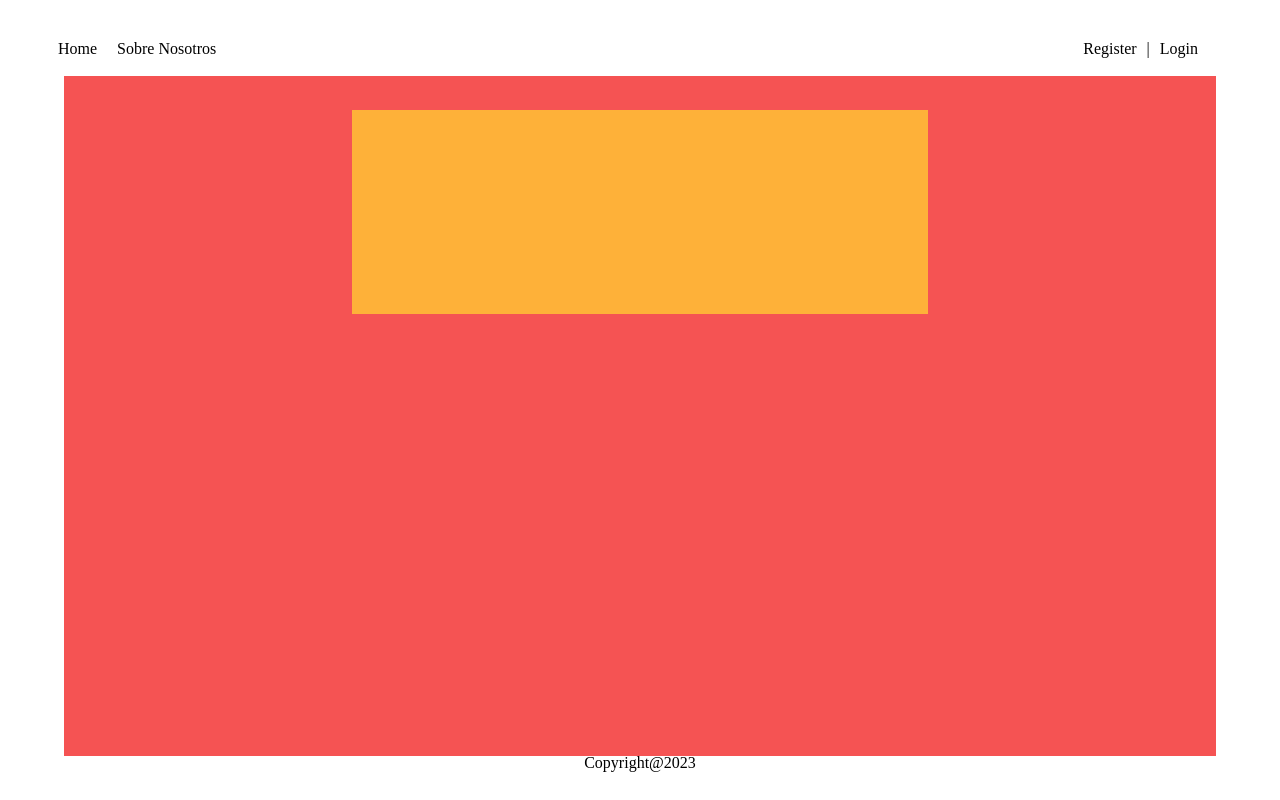
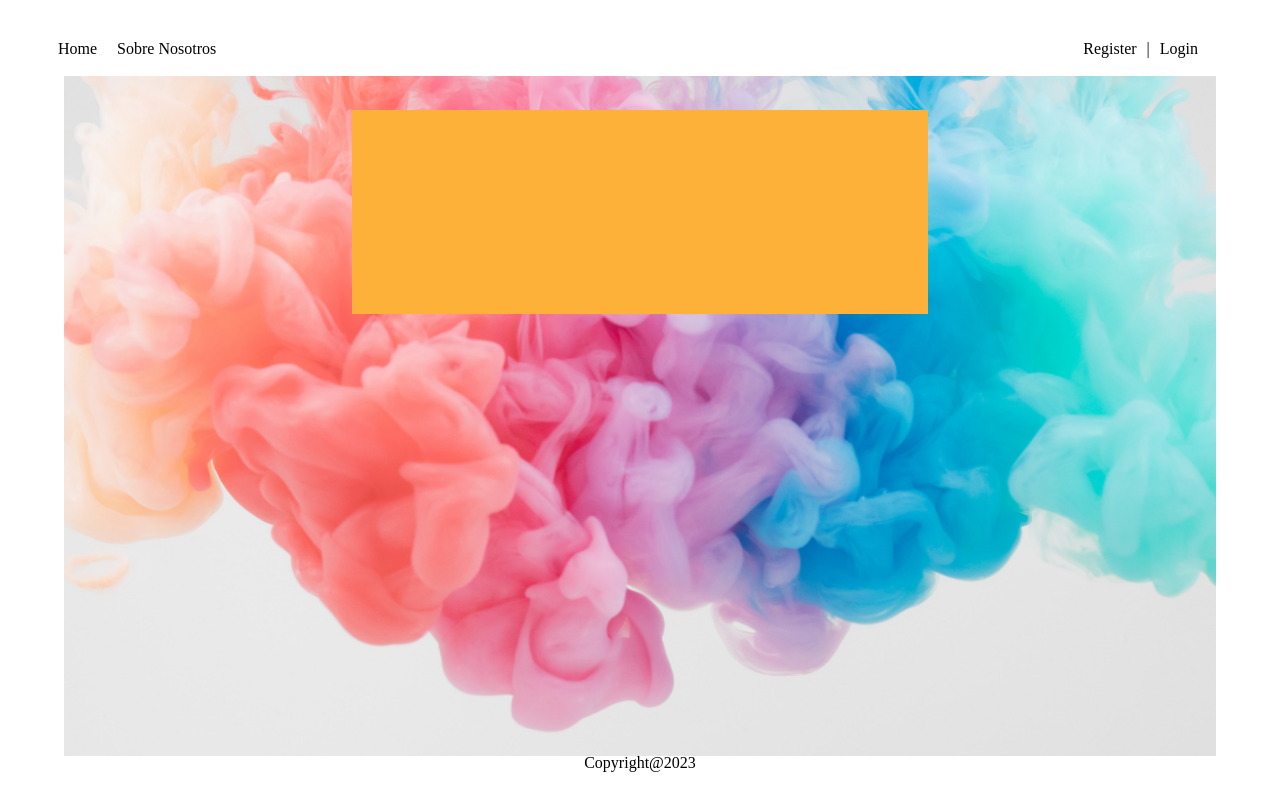
Before and after one commit to JJessa/Narratea, a Vue app: page / in a window 1280 px wide. Built offline with nearby package versions, Linux system fonts and the light colour scheme.

Commit message:
creado background del parent div

```diff
--- a/src/views/HomeView.vue
+++ b/src/views/HomeView.vue
@@ -19,9 +19,13 @@
 .parent_div {
   width: 90vw;
   height: 85vh;
-  background-color: #f55353;
+  background-image: url("../assets/images/narratea_fondo.png");
+  background-size:cover;
+  background-repeat: no-repeat;
+  background-position: center;
   position: relative;
   margin: 0 auto;
+  /* background-color: #DADADA; */
 }
 .top_child_div {
   width: 50%;
```
Also changed, not shown: src/assets/images/narratea_fondo.png (added).
